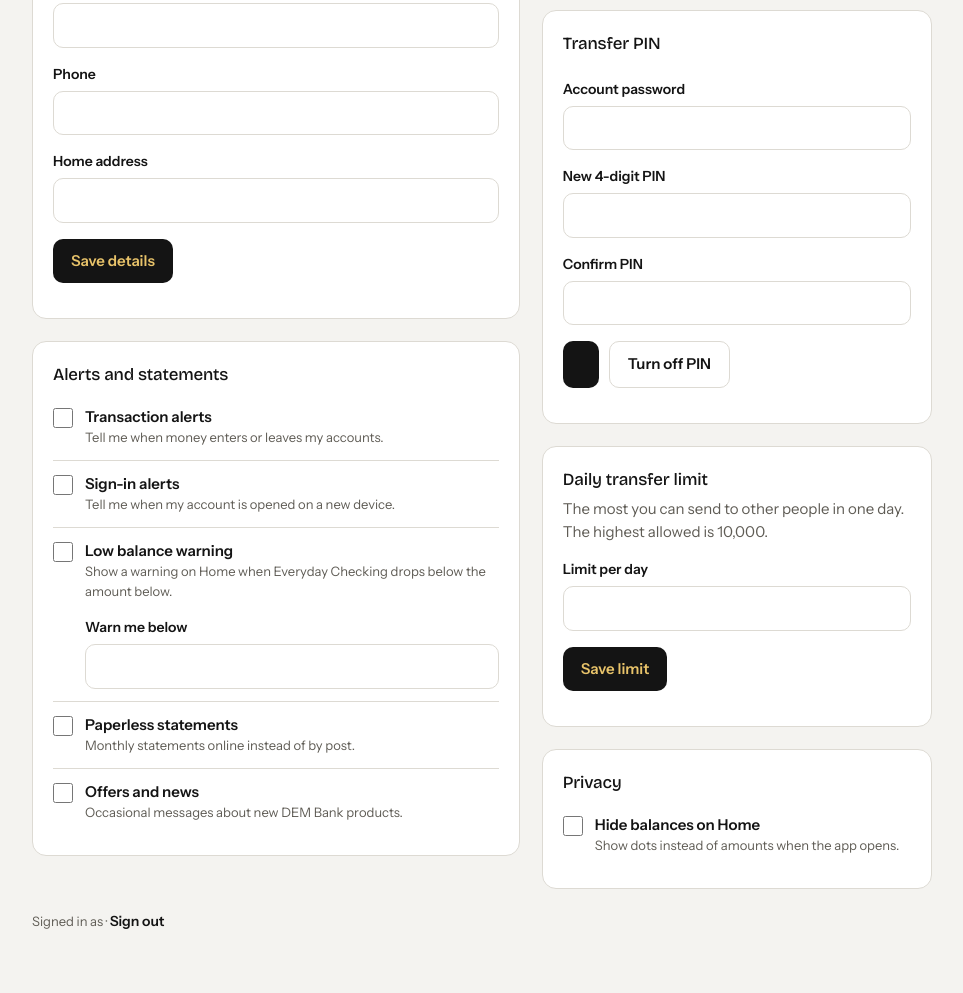
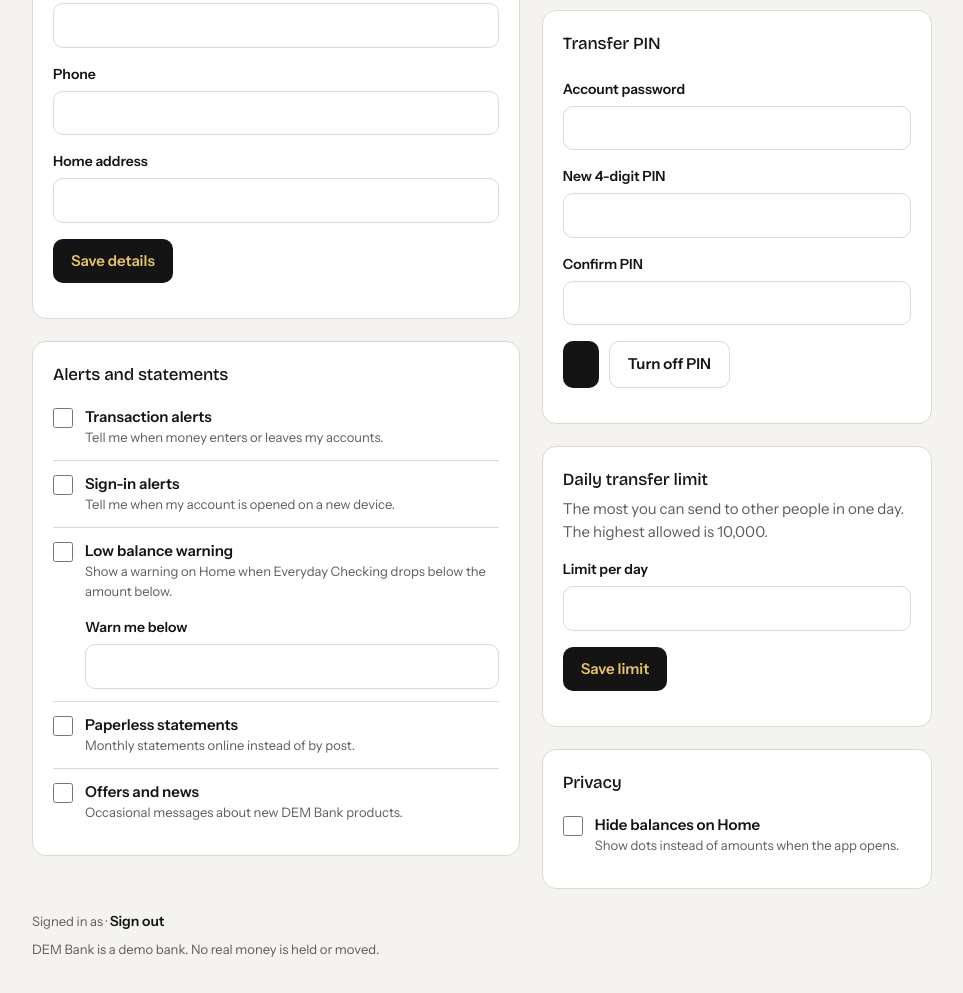
Before and after one commit to chidiclement82-ctrl/dem-bank.com, a plain HTML site: page index.html in a window 1280 px wide. Shown: the part 4134-5127 px from the top of the page, without its empty margins (282-1245 px from the left). Drawn offline with nearby package versions, Linux system fonts and the light colour scheme.

Commit message:
Add demo bank note under sign out
Co-Authored-By: Claude Opus 5.5 <noreply@anthropic.com>
Claude-Session: https://claude.ai/code/session_01FHxjnVdANRhaX8H297n1EX

```diff
--- a/index.html
+++ b/index.html
@@ -470,6 +470,7 @@ form { display: flex; flex-direction: column; gap: 16px; max-width: 520px }
       </div>
     </section>
     <p class="foot">Signed in as <b id="who"></b> · <button class="link" id="signout" type="button">Sign out</button></p>
+    <p class="foot" style="margin-top:-14px">DEM Bank is a demo bank. No real money is held or moved.</p>
   </main>
   <div class="chat" id="chat" role="dialog" aria-label="Customer service chat" hidden>
     <div class="chat-head"><h2>Customer service</h2><button class="link" id="chat-close" type="button">Close</button></div>
```
